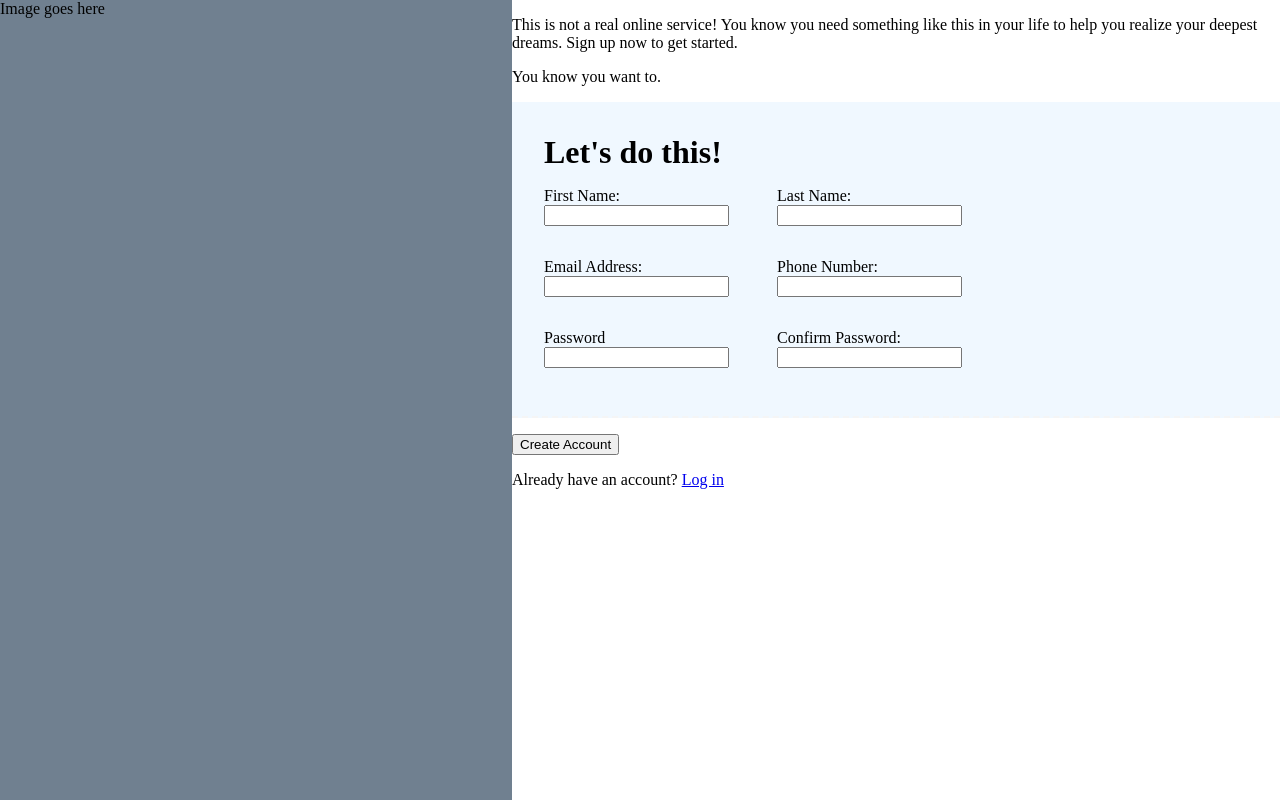
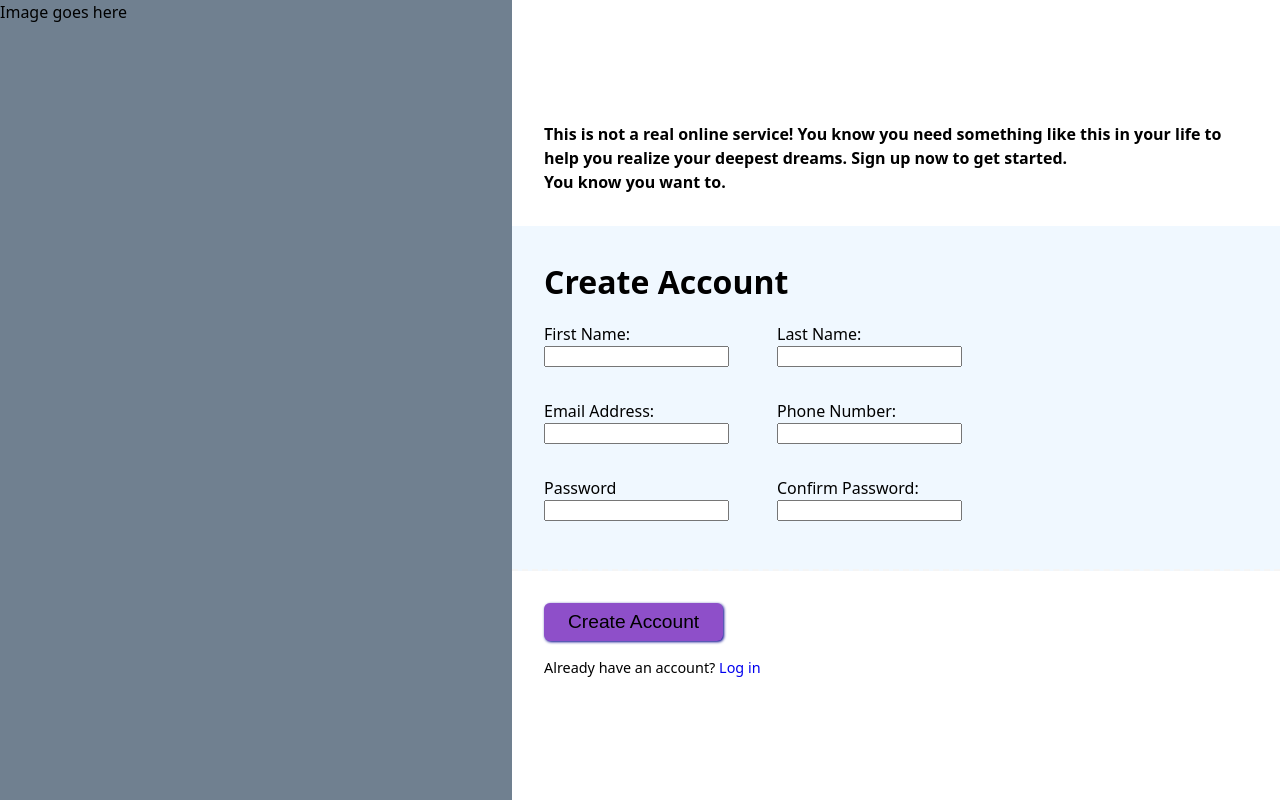
Before and after one commit to Sushitime55/Sign-up-Form, a plain HTML site: page index.html in a window 1280 px wide. Drawn offline with Linux system fonts and the light colour scheme.

Commit message:
stylized area below form

```diff
--- a/index.html
+++ b/index.html
@@ -12,12 +12,16 @@
     <div class="placeholder">Image goes here</div>
     <div class="sign-in">
 
-        <p>This is not a real online service! You know you need something like this in your life to
+        <div class="top-text">
+            <p>This is not a real online service! You know you need something like this in your life
+                to
                 help you realize your deepest dreams. Sign up now to get started.</p>
             <p>You know you want to.</p>
+
+        </div>
         <form action="https://httpbin.org/post" method="post">
             <div class="groups">
-                <h1>Let's do this!</h1>
+                <h1>Create Account</h1>
                 <div class="group">
                     <div class="label-pair">
                         <label for="first-name">First Name:</label>
@@ -52,12 +56,14 @@
                 </div>
             </div>
 
+            <div class="confirm-account">
                 <div>
                     <button type="submit" class="create-account-button">Create Account</button>
                 </div>
 
-            <div>
+                <div class="already-x">
                     <p>Already have an account? <a href="#">Log in</a></p>
+                </div>
             </div>
     </div>
 
--- a/styles.css
+++ b/styles.css
@@ -1,17 +1,28 @@
+:root {
+  --padding-sign-in: 32px;
+}
+
 * {
-  /* color: white; */
-  /* background-color: #0f0f0f; */
-  /* border: 1px solid green; */
+  margin: 0;
 }
+
 h1 {
-  margin: 0;
   padding: 0;
 }
 
 body {
+  font-family: system-ui, "Segoe UI", Roboto, Helvetica, Arial, sans-serif, "Apple Color Emoji",
+    "Segoe UI Emoji", "Segoe UI Symbol";
   display: flex;
-  margin: 0;
+  line-height: 1.5;
   padding: 0;
+}
+
+div.sign-in {
+  display: flex;
+  flex-direction: column;
+  flex: 1;
+  justify-content: center;
 }
 
 div.placeholder {
@@ -26,21 +37,49 @@ div.group {
   padding: 16px 0px;
 }
 
+div.top-text {
+  font-weight: bold;
+  padding: var(--padding-sign-in);
+}
+
 div.label-pair {
   display: flex;
   flex-direction: column;
 }
 
-div.sign-in {
-  flex: 1;
-}
-
 div.groups {
   background-color: aliceblue;
   border-bottom: 2px dashed whitesmoke;
-  padding: 32px;
+  padding: var(--padding-sign-in);
 }
 
-form > div {
+div.confirm-account {
+  padding: var(--padding-sign-in);
+}
+
+button.create-account-button {
+  padding: 8px 24px;
+  border-radius: 6px;
+  border: none;
+  font-size: 1.2rem;
+  letter-spacing: 0.6;
+  background-color: rgb(142, 79, 201);
+  box-shadow: 1px 1px 3px darkblue;
+}
+
+button.create-account-button:hover {
+  background-color: rgb(111, 61, 158);
+}
+
+div.already-x > p {
+  padding-top: 16px;
+  font-size: 0.9rem;
+}
+
+a {
+  text-decoration: none;
+}
+
+/* form > div {
   margin: 16px 0px;
-}
+} */
```
Lines whose indentation alone changed are shown as unchanged.
